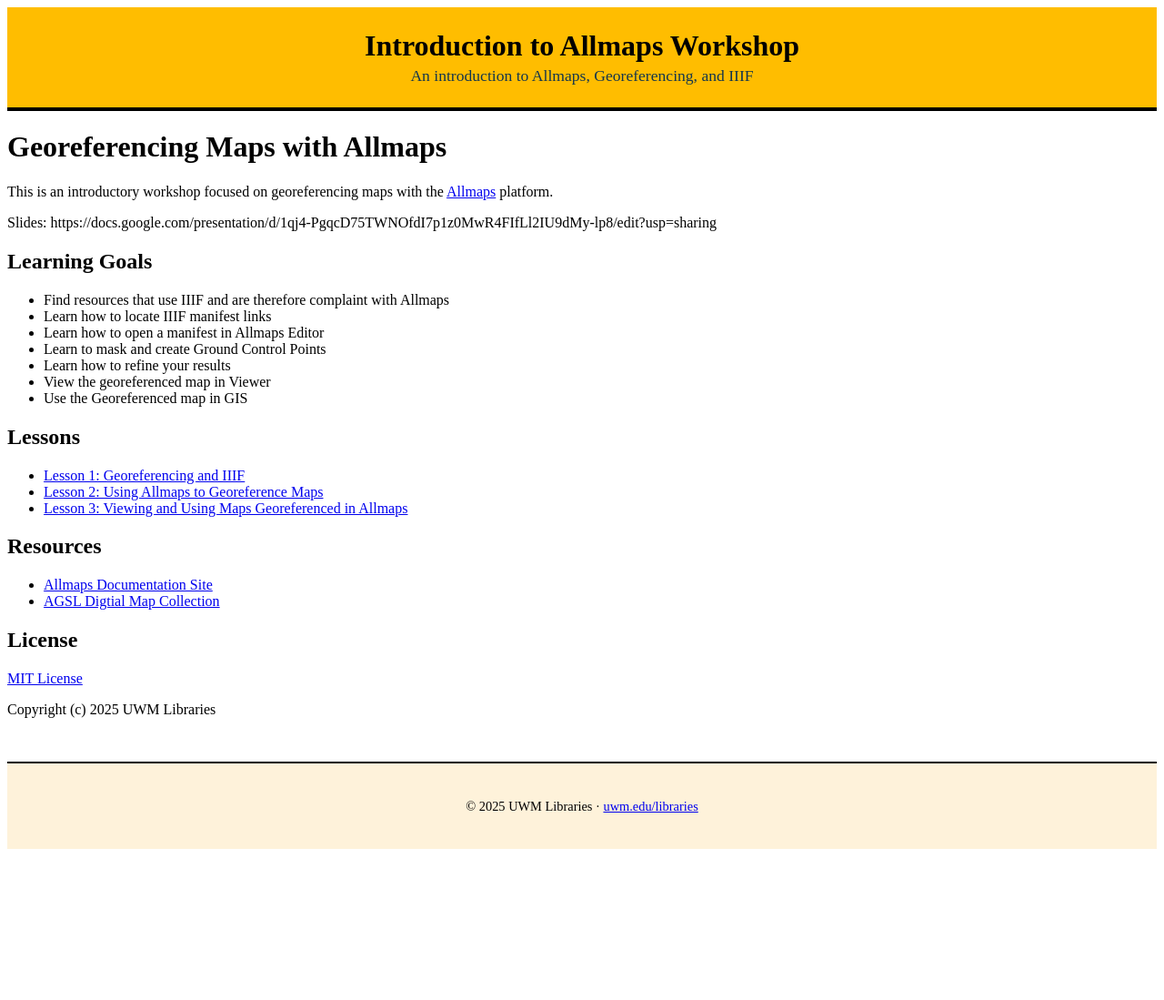
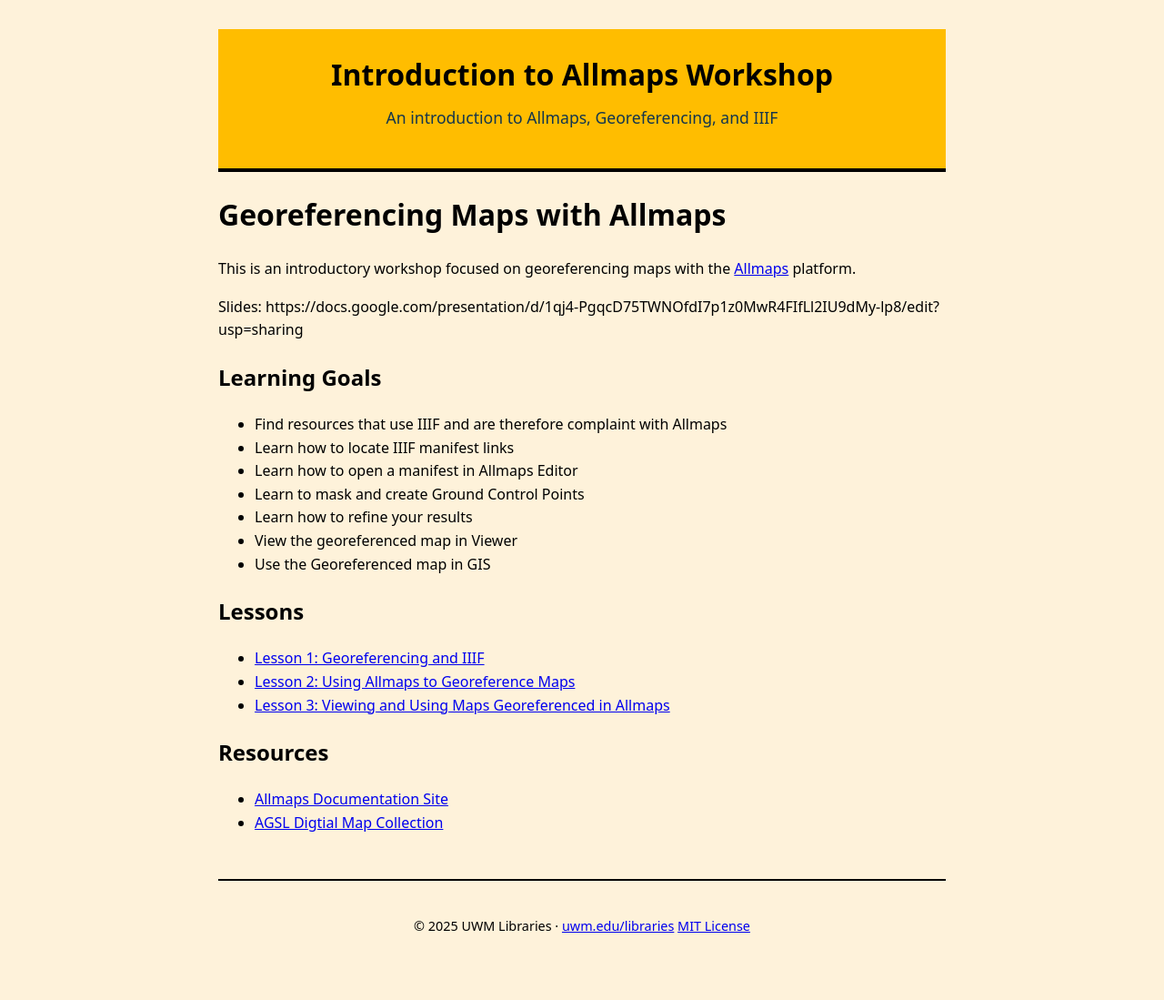
Before and after one commit to UWM-Libraries/allmaps-intro-workshop, a Jekyll site: the page built from index.md, in a window 1280 px wide. Shown: the whole page at 91% size. Built offline with Jekyll 4.4.1, drawn with Linux system fonts in a browser that asks for light colours; before the commit the page ends 941 px from its top, so only the background shows below that.

Commit message:
clean things up

```diff
--- a/_layouts/default.html
+++ b/_layouts/default.html
@@ -17,7 +17,7 @@
     </main>
 
     <footer class="site-footer">
-      <p>© {{ site.time | date: '%Y' }} UWM Libraries · <a href="https://uwm.edu/libraries/">uwm.edu/libraries</a></p>
+      <p>© {{ site.time | date: '%Y' }} UWM Libraries · <a href="https://uwm.edu/libraries/">uwm.edu/libraries</a> <a href="https://github.com/UWM-Libraries/allmaps-intro-workshop/blob/main/LICENSE">MIT License</a></p>
     </footer>
   </body>
 </html>
--- a/assets/css/custom.css
+++ b/assets/css/custom.css
@@ -1,24 +1,70 @@
-/* --- Layout Enhancements --- */
+/* === UWM Workshop Branding === */
 
+/* Global Styles */
+body {
+  background-color: #FEF2DA;  /* UWM Cream */
+  color: #000;                /* Panther Black */
+  font-family: system-ui, sans-serif;
+  line-height: 1.6;
+  max-width: 800px;
+  margin: 0 auto;
+  padding: 2rem;
+}
+
+/* Header Styles */
 .site-header {
-  background-color: #ffbd00 !important; /* UWM Gold */
-  color: #000 !important;
+  background-color: #ffbd00;  /* UWM Gold */
+  border-bottom: 4px solid #000;
+  text-align: center;
   padding: 1.5rem 2rem;
-  text-align: center;
-  border-bottom: 4px solid #000;
 }
 
 .site-header h1 {
   margin: 0;
   font-size: 2rem;
+  color: #000;
 }
 
 .site-header .tagline {
-  margin: 0.25rem 0 0;
+  margin-top: 0.5rem;
   font-size: 1.1rem;
-  color: #14364D; /* Optional secondary tone */
+  color: #14364D;  /* UWM Blue accent */
 }
 
+/* Headings */
+h1, h2, h3, h4, h5, h6 {
+  color: #000;
+}
+
+/* Links */
+a {
+  color: #0000EE;
+  text-decoration: underline;
+}
+
+a:hover {
+  color: #551A8B;
+}
+
+/* Buttons */
+.button {
+  background-color: #ffbd00;
+  color: #000;
+  padding: 0.6em 1.2em;
+  border-radius: 6px;
+  font-weight: 600;
+  text-decoration: none;
+  display: inline-block;
+  transition: background-color 0.2s ease, color 0.2s ease;
+  margin: 0.5rem 0.25rem;
+}
+
+.button:hover {
+  background-color: #000;
+  color: #fff;
+}
+
+/* Footer */
 .site-footer {
   margin-top: 3rem;
   padding: 1.5rem 2rem;
--- a/index.md
+++ b/index.md
@@ -32,9 +32,3 @@
 
 * [Allmaps Documentation Site](https://allmaps.org/docs/introduction)
 * [AGSL Digtial Map Collection](https://uwm.edu/lib-collections/agsl-digital-map-collection/)
-
-## License
-
-[MIT License](/LICENSE)
-
-Copyright (c) 2025 UWM Libraries
```
Also changed, not shown: Allmaps.md (+0 -6 lines), Georef-and-IIIF.md (+0 -7 lines), Viewer.md (+0 -6 lines).
